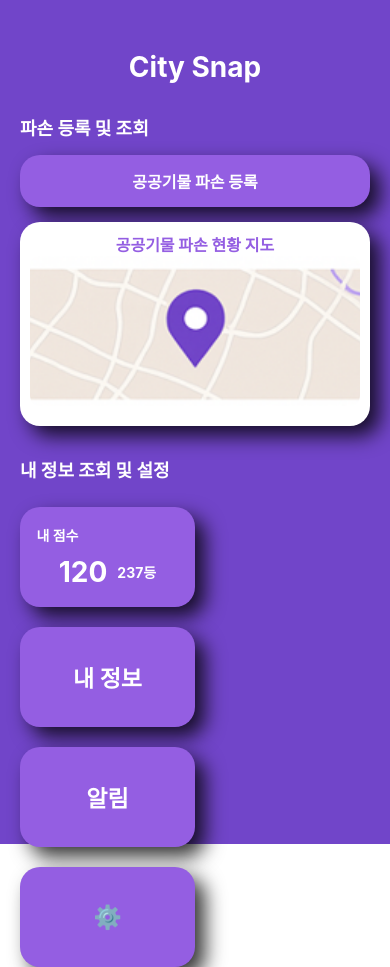
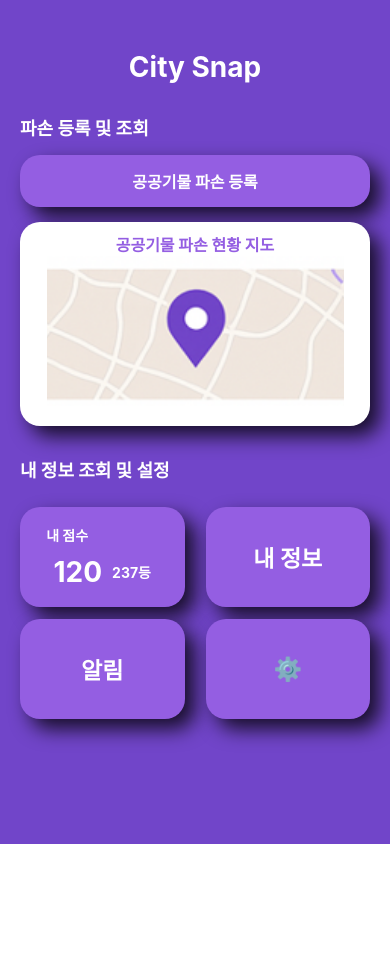
Before and after one commit to YuYeongChan/MS_Project, a React Native app in the folder city_snap/: screen /MainScreen in a window 390 px wide. After the commit the page ends 844 px from the top, so only its background shows below. Built offline with nearby package versions, Linux system fonts and the light colour scheme.

Commit message:
modify: app layout size and scroll

```diff
--- a/city_snap/src/contents/DamageMapScreen.js
+++ b/city_snap/src/contents/DamageMapScreen.js
@@ -2,13 +2,11 @@ import React, { useState, useEffect } from "react";
 import { View, Text, ActivityIndicator, StyleSheet, Alert } from "react-native";
 import { WebView } from "react-native-webview";
 // import AsyncStorage from '@react-native-async-storage/async-storage'; // ❌ AsyncStorage 임포트 제거
-import { API_BASE_URL } from '../utils/config'; // ✅ 경로 확인
+import { API_BASE_URL, googleMapsApiKey } from '../utils/config'; // ✅ 경로 확인
 
 export default function DamageMapScreen() {
     const [damageLocations, setDamageLocations] = useState([]);
     const [isLoading, setIsLoading] = useState(true);
-    // 구글 지도 API 키: AIzaSyAUQVbtDfCPDFBLxuHQ4pMfbomCW_4EizY
-    const googleMapsApiKey = "AIzaSyAUQVbtDfCPDFBLxuHQ4pMfbomCW_4EizY";
 
     useEffect(() => {
         fetchDamageLocations();
--- a/city_snap/src/contents/PublicPropertyReportScreen.js
+++ b/city_snap/src/contents/PublicPropertyReportScreen.js
@@ -1,4 +1,3 @@
-
 import React, { useState, useEffect } from "react";
 import * as ImagePicker from "expo-image-picker";
 import AsyncStorage from '@react-native-async-storage/async-storage';
@@ -14,6 +13,7 @@ import {
     View,
     Platform,
     ActivityIndicator, // ✅ 로딩 인디케이터를 위해 추가
+    ScrollView, // 추가
 } from "react-native";
 // ✅ KakaoMapPicker 대신 GoogleMapPicker를 import 합니다.
 import GoogleMapPicker from "./sub_contents/KaKaoMapPicker"; // 경로를 정확히 확인해주세요.
@@ -179,9 +179,12 @@ const PublicPropertyReportScreen = () => {
 
     return (
         <View style={styles.container}>
-
             <Text style={styles.title}>공공기물 파손 등록</Text>
-
+            <ScrollView
+                contentContainerStyle={{ paddingBottom: 40 }}
+                keyboardShouldPersistTaps="handled"
+                showsVerticalScrollIndicator={false}
+            >
                 <TouchableOpacity
                     style={styles.recordButton}
                     onPress={() => {
@@ -210,11 +213,10 @@ const PublicPropertyReportScreen = () => {
                     setModalType("map");
                     setVisible(true);
                 }}>
-                {/* ✅ location.address를 우선적으로 표시하도록 변경 */}
                     <Text style={styles.submitText}>
                         {location && location.address
                             ? location.address
-                        : location // 주소는 없지만 위경도는 있을 경우 (오류 대비)
+                            : location
                             ? `위도 ${location.lat.toFixed(4)}, 경도 ${location.lng.toFixed(4)}`
                             : "공공기물 위치 선택"
                         }
@@ -254,11 +256,6 @@ const PublicPropertyReportScreen = () => {
                             {modalType === "map" && (
                                 // ✅ KakaoMapPicker 대신 GoogleMapPicker 사용
                                 <GoogleMapPicker style={styles.modalMap} onLocationSelect={handleLocation} />
-                            // 위치 선택 완료 버튼은 handleLocation 내부에서 모달을 닫으므로 필요 없습니다.
-                            // 만약 사용자가 지도를 선택하지 않고 닫기만 원한다면 추가할 수 있습니다.
-                            // <TouchableOpacity style={styles.modalButton} onPress={() => setVisible(false)}>
-                            //     <Text style={styles.submitText}>닫기</Text>
-                            // </TouchableOpacity>
                             )}
                             {modalType === "date" && (
                                 <ChooseDate onSelect={(selectedDate) => {
@@ -294,6 +291,7 @@ const PublicPropertyReportScreen = () => {
                         </View>
                     </View>
                 </Modal>
+            </ScrollView>
         </View>
     );
 };
--- a/city_snap/src/contents/sub_contents/KaKaoMapPicker.js
+++ b/city_snap/src/contents/sub_contents/KaKaoMapPicker.js
@@ -1,9 +1,8 @@
 import React from "react";
 import { WebView } from "react-native-webview";
+import { googleMapsApiKey } from "../../utils/config";
 
 export default function GoogleMapPicker({ onLocationSelect }) {
-  // ** 중요: 'YOUR_Maps_API_KEY' 부분을 실제 구글 지도 API 키로 교체하세요. **
-  const googleMapsApiKey = "AIzaSyAUQVbtDfCPDFBLxuHQ4pMfbomCW_4EizY"; // 이곳에 본인의 API 키를 입력하세요.
 
   const googleMapHTML = `
     <!DOCTYPE html>
--- a/city_snap/src/style/MainStyle.js
+++ b/city_snap/src/style/MainStyle.js
@@ -52,9 +52,8 @@ export const main_styles = StyleSheet.create({
         ...shadow,
     },
     mapImage: {
-        width: 330,
+        width: '90%',
         height: 150,
-        borderRadius: 10,
         marginBottom: 10,
     },
     mapLabel: {
@@ -73,7 +72,7 @@ export const main_styles = StyleSheet.create({
         color: "white",
         fontSize: 14,
         fontWeight: "bold",
-        marginRight: 100,
+        marginRight: '50%',
         marginBottom: 10
     },
     scoreValue: {
@@ -90,14 +89,14 @@ export const main_styles = StyleSheet.create({
         display: "flex",
         flexDirection: "row",
         flexWrap: "wrap",
-        gap: 20,
+        gap: '6%',
         marginTop: 10,
     },
     icon: {
         backgroundColor: "#945EE2",
         padding: 12,
         borderRadius: 20,
-        width: 175,
+        width: '47%',
         height: 100,
         display: "flex",
         alignItems: "center",
--- a/city_snap/src/style/PublicPropertyReportStyle.js
+++ b/city_snap/src/style/PublicPropertyReportStyle.js
@@ -10,11 +10,11 @@ const shadow = {
 
 export const styles = StyleSheet.create({
   container: {
-    flex: 1,
     backgroundColor: "#7145C9",
     paddingTop: 70,
     paddingLeft: 25,
     paddingRight: 25,
+    height: '100%',
   },
   title: {
     fontSize: 24,
--- a/city_snap/src/utils/config.js
+++ b/city_snap/src/utils/config.js
@@ -1,4 +1,5 @@
 // config.js
-const API_BASE_URL = 'http://192.168.56.1:1234'; // 실제 FastAPI 서버의 IP 주소와 포트로 변경하세요.
+const API_BASE_URL = 'http://192.168.254.107:1234'; // 실제 FastAPI 서버의 IP 주소와 포트로 변경하세요.
+const googleMapsApiKey = "";
 
-export { API_BASE_URL };
+export { API_BASE_URL, googleMapsApiKey };
```
Also changed, not shown: 1 other file (tests, documents, lock files or other folders). Lines whose indentation alone changed are shown as unchanged.
